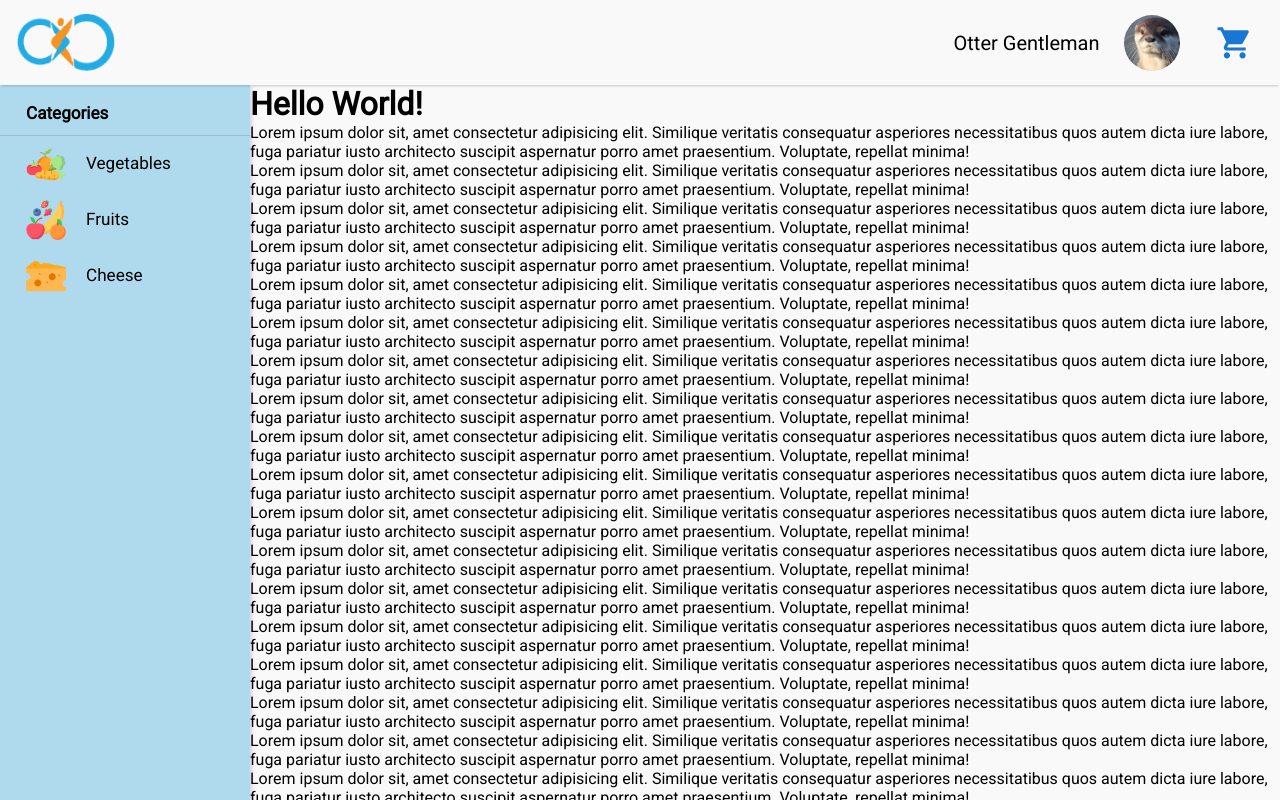
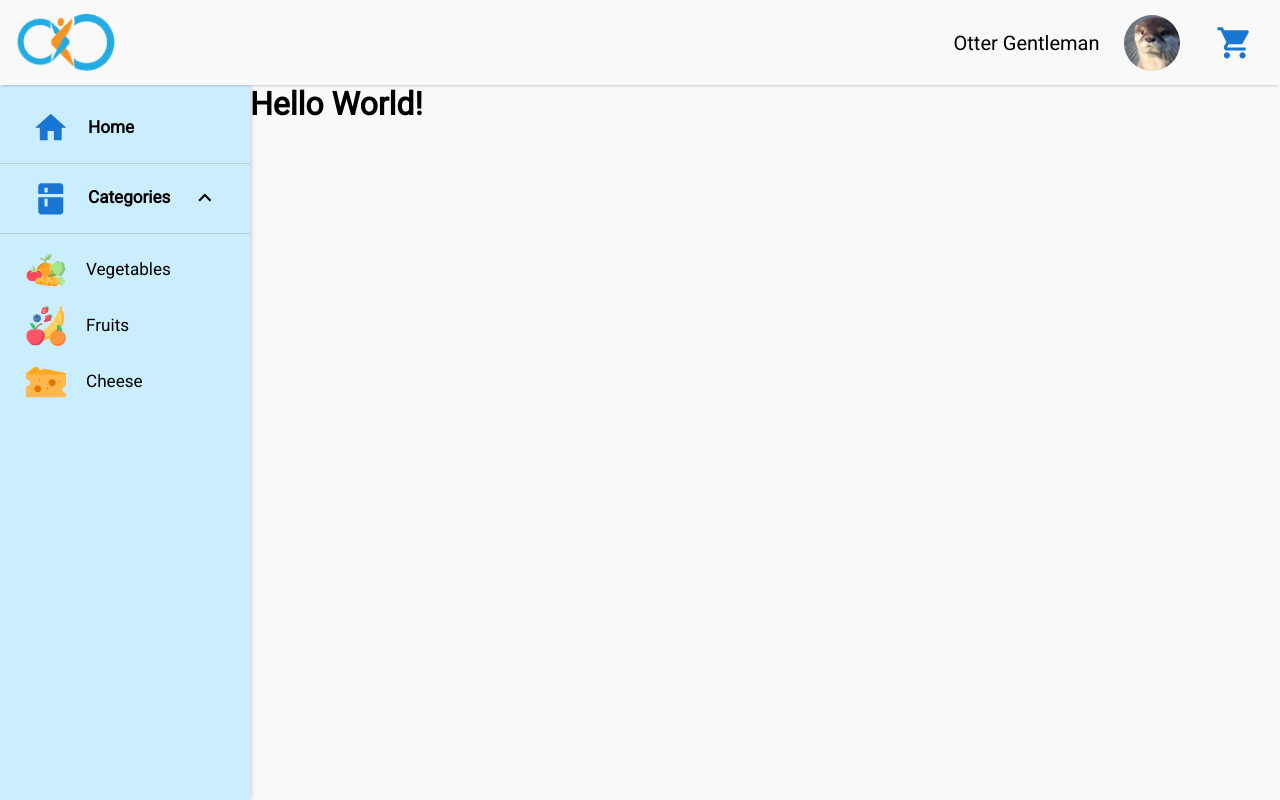
Before and after one commit to eddyvy/jacando_shop, a React (Vite) app in the folder frontend/: page / in a window 1280 px wide. Shown: the top 800 px of the page. Built offline with nearby package versions, Linux system fonts and the light colour scheme.

Commit message:
Finished sidebar and layout styles, adding a floating button for mobile screens

```diff
--- a/frontend/src/components/layout/AppPageLayout.sass
+++ b/frontend/src/components/layout/AppPageLayout.sass
@@ -15,13 +15,49 @@
   z-index: 10
 
 .sidebar
-  background-color: #afdaee
+  background-color: #cbeeff
   bottom: 0
   box-shadow: 3px 0 5px -2px rgba(50, 50, 93, 0.25)
   position: absolute
   top: 8.5rem
   width: 25rem
 
+@keyframes sidebarShow
+  0%
+    left: -25rem
+  100%
+    left: 0
+
+@keyframes sidebarNotShow
+  0%
+    left: 0
+  100%
+    left: -25rem
+
+.sidebarShow
+  left: 0
+  animation-name: sidebarShow
+  animation-duration: 0.8s
+
+.sidebarNotShow
+  left: -25rem
+  animation-name: sidebarNotShow
+  animation-duration: 0.8s
+
 .appPageLayoutMain
-  padding-left: 25rem
+  padding-left: 0
   padding-top: 8.5rem
+
+@media (min-width: 600px)
+  .appPageLayoutMain
+    padding-left: 25rem
+
+  .sidebar
+    left: 0
+
+  .sidebarShow
+    animation-name: none
+
+  .sidebarNotShow
+    left: 0
+    animation-name: none
--- a/frontend/src/components/layout/AppPageLayout.tsx
+++ b/frontend/src/components/layout/AppPageLayout.tsx
@@ -10,19 +10,7 @@ export const AppPageLayout = ({
     <div className='appPageLayout'>
       <AppHeader />
       <AppSidebar />
-      <main className='appPageLayoutMain'>
-        {children}
-        {Array(80).fill(null).map(Cont)}
-      </main>
+      <main className='appPageLayoutMain'>{children}</main>
     </div>
   )
 }
-
-const Cont = () => (
-  <p>
-    Lorem ipsum dolor sit, amet consectetur adipisicing elit.
-    Similique veritatis consequatur asperiores necessitatibus quos
-    autem dicta iure labore, fuga pariatur iusto architecto suscipit
-    aspernatur porro amet praesentium. Voluptate, repellat minima!
-  </p>
-)
--- a/frontend/src/components/sidebar/AppSidebar.sass
+++ b/frontend/src/components/sidebar/AppSidebar.sass
@@ -5,3 +5,14 @@
   & img
     max-height: 100%
     max-width: 100%
+
+.floatingButton
+  bottom: 6%
+  position: fixed
+  display: block
+  right: 6%
+  z-index: 15
+
+@media (min-width: 600px)
+  .floatingButton
+    display: none
--- a/frontend/src/components/sidebar/AppSidebar.tsx
+++ b/frontend/src/components/sidebar/AppSidebar.tsx
@@ -1,17 +1,28 @@
+import { useState } from 'react'
 import {
   Box,
+  Collapse,
   Divider,
+  Fab,
+  IconButton,
   List,
   ListItem,
   ListItemButton,
+  ListItemIcon,
   ListItemText,
 } from '@mui/material'
+import {
+  ExpandLess,
+  ExpandMore,
+  Home,
+  Kitchen,
+  Menu,
+} from '@mui/icons-material'
 import vegIcon from '../../assets/img/vegetable.png'
 import fruIcon from '../../assets/img/fruits.png'
 import cheIcon from '../../assets/img/cheese.png'
 import './AppSidebar.sass'
 
-export const AppSidebar = () => {
 const categories = [
   {
     name: 'Vegetables',
@@ -29,21 +40,52 @@ export const AppSidebar = () => {
     link: '/cheese',
   },
 ]
+
+export const AppSidebar = () => {
+  const [openCategories, setOpenCategories] = useState<boolean>(true)
+  const [showSidebar, setShowSidebar] = useState<boolean>(false)
+
+  const handleClickFloating = () => {
+    setShowSidebar(!showSidebar)
+  }
+
+  const handleClickCategories = () => {
+    setOpenCategories(!openCategories)
+  }
+
   return (
-    <nav className='sidebar'>
+    <nav
+      className={`sidebar ${
+        showSidebar ? 'sidebarShow' : 'sidebarNotShow'
+      }`}
+    >
       <Box sx={{ position: 'relative', height: '100%' }}>
         <List sx={{ position: 'sticky', top: '8.5rem' }}>
-          <ListItem key='title'>
-            <ListItemText
-              sx={{
-                margin: '0 10px',
-                cursor: 'default',
-              }}
-            >
+          <ListItem key='home'>
+            <ListItemButton>
+              <ListItemIcon>
+                <Home color='primary' fontSize='large' />
+              </ListItemIcon>
+              <ListItemText>
+                <b>Home</b>
+              </ListItemText>
+            </ListItemButton>
+          </ListItem>
+          <Divider />
+          <ListItem key='categories'>
+            <ListItemButton onClick={handleClickCategories}>
+              <ListItemIcon>
+                <Kitchen color='primary' fontSize='large' />
+              </ListItemIcon>
+              <ListItemText>
                 <b>Categories</b>
               </ListItemText>
+              {openCategories ? <ExpandLess /> : <ExpandMore />}
+            </ListItemButton>
           </ListItem>
           <Divider />
+          <Collapse in={openCategories} timeout='auto' unmountOnExit>
+            <List component='div'>
               {categories.map(({ name, icon }) => (
                 <ListItem key={name} disablePadding>
                   <ListItemButton>
@@ -58,7 +100,16 @@ export const AppSidebar = () => {
                 </ListItem>
               ))}
             </List>
+          </Collapse>
+        </List>
       </Box>
+      <div className='floatingButton'>
+        <Fab onClick={handleClickFloating} color='primary'>
+          <IconButton color='inherit'>
+            <Menu />
+          </IconButton>
+        </Fab>
+      </div>
     </nav>
   )
 }
```
Lines whose indentation alone changed are shown as unchanged.
